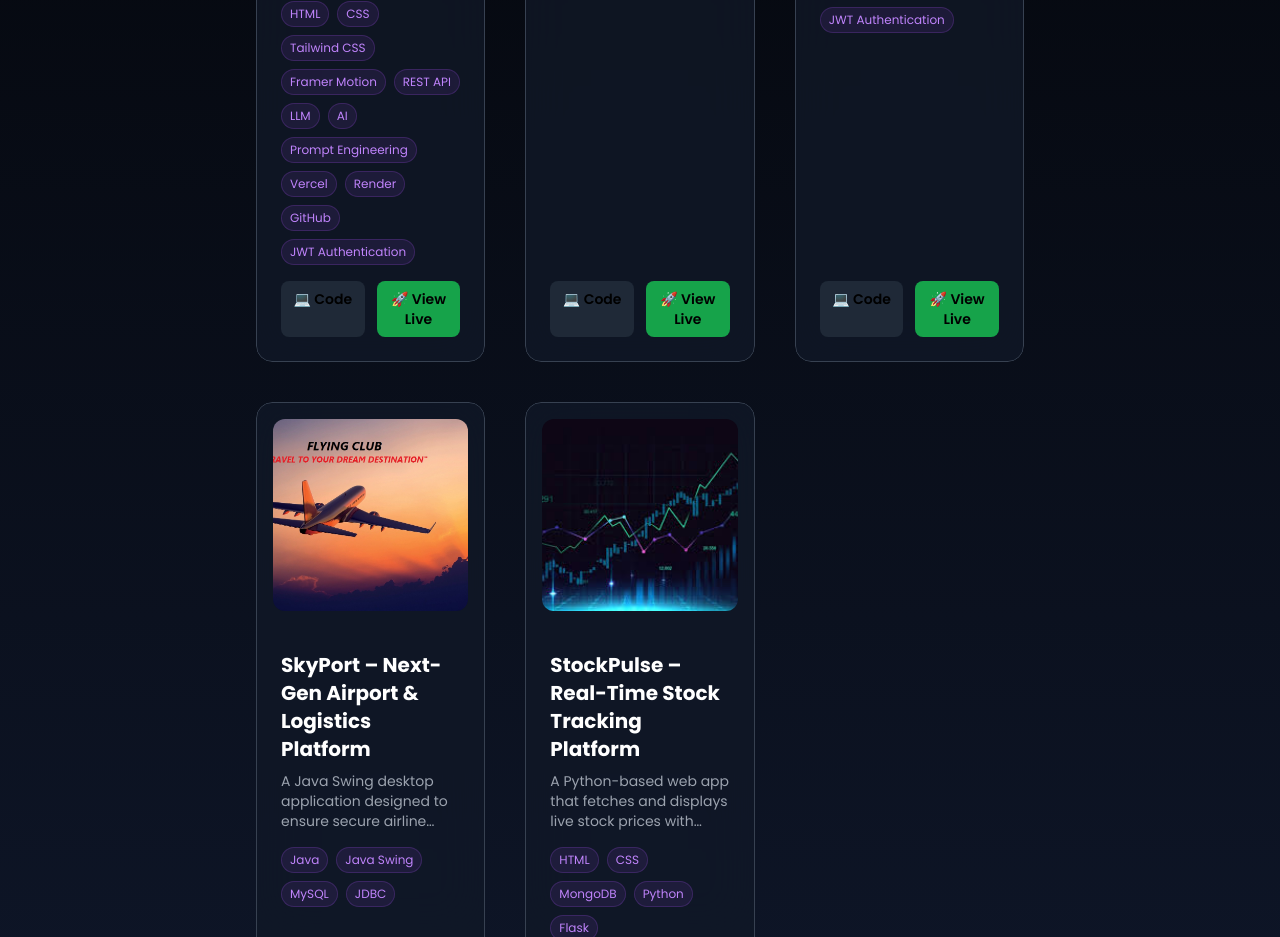
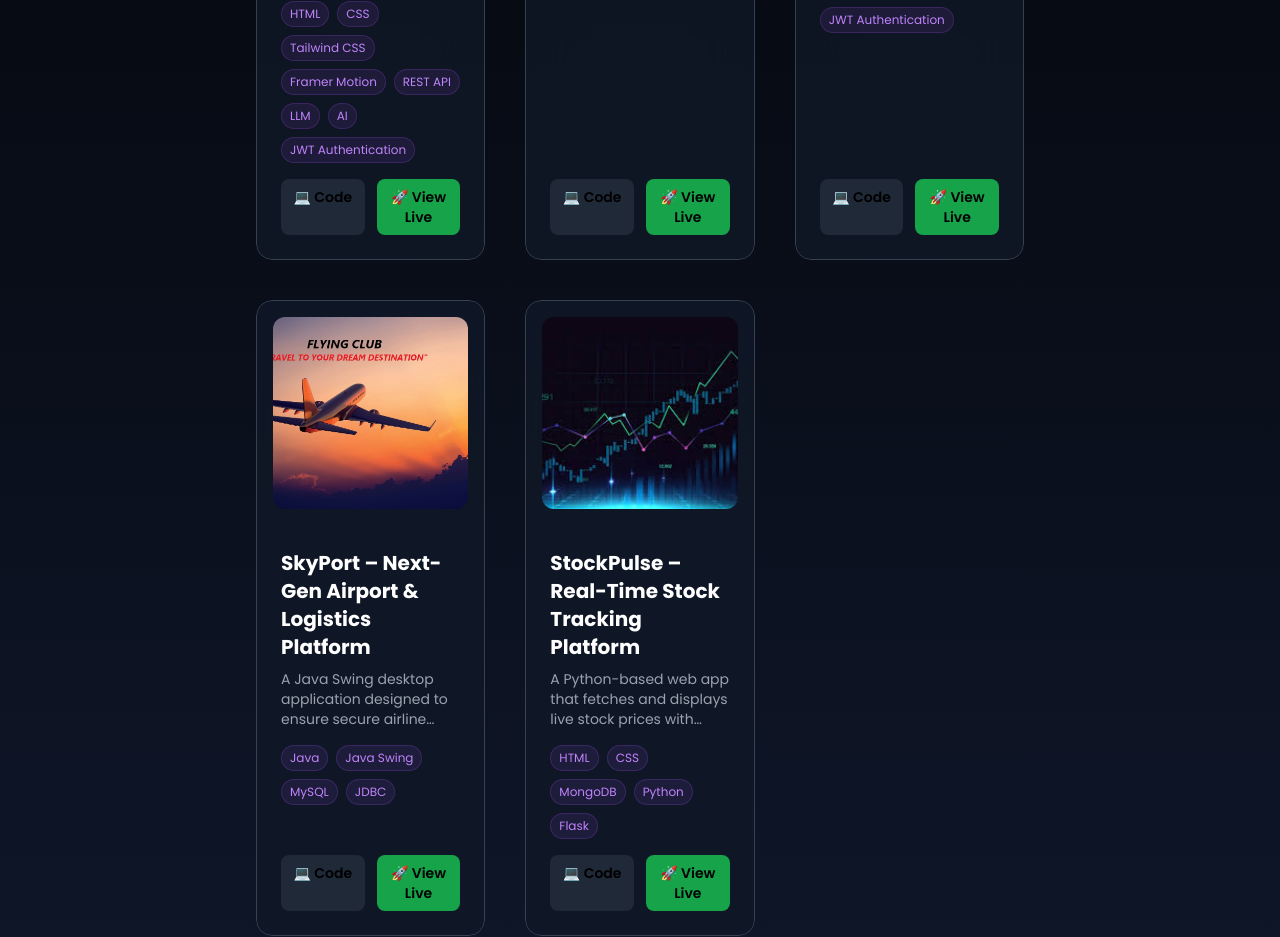
Before and after one commit to saishshaikh/PORTFOLIO, a React (Vite) app: page / in a window 1280 px wide. Shown: the part 4600-5537 px from the top of the page. Built offline with nearby package versions, Linux system fonts and the light colour scheme.

Commit message:
Updated portfolio projects section

```diff
--- a/src/constants.js
+++ b/src/constants.js
@@ -223,10 +223,6 @@ export const projects = [
       "REST API",
       "LLM",
       "AI",
-      "Prompt Engineering",
-      "Vercel",
-      "Render",
-      "GitHub",
       "JWT Authentication",
     ],
     github: "https://github.com/saishshaikh/WebGenAI.git",
```
